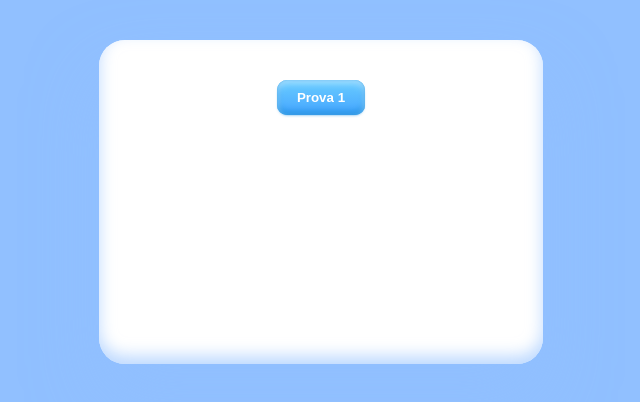
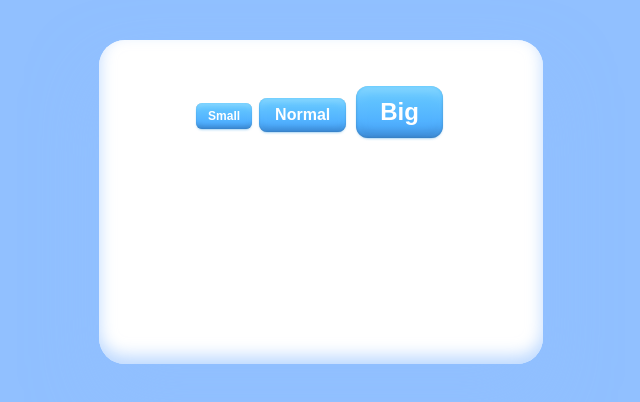
Before and after one commit to LucaMimmo05/clay-vue, a Vue app: page / in a window 1280 px wide. Shown: the top 402 px of the page, without its empty margins (319-959 px from the left). Built offline with nearby package versions, Linux system fonts and the light colour scheme.

Commit message:
[IMP] Implemented a first working button.

```diff
--- a/src/App.vue
+++ b/src/App.vue
@@ -6,8 +6,14 @@
 <template>
     <div>
         <ClayContainer>
-            <ClayButton>
-                Prova 1
+            <ClayButton style="font-size: 0.75em;">
+                Small
+            </ClayButton>
+            <ClayButton style="font-size: 1em;">
+                Normal
+            </ClayButton>
+            <ClayButton style="font-size: 1.5em;">
+                Big
             </ClayButton>
         </ClayContainer>
     </div>
@@ -16,24 +22,26 @@
 <style lang="scss">
     :root
     {
-        --background-color: 145, 192, 255;  // #91C0FF
+        --black: 0, 0, 0;
+        --white: 255, 255, 255;
 
-        --blur: 5px;
-        --depth: 0px -8px;
-        --opacity: 1.0;
-        --roundness: 26px;
+        --clay-color-background: 145, 192, 255;
+
+        --clay-ease-duration: 333ms;
+        --clay-ease-function: cubic-bezier(0.68, -0.55, 0.27, 1.55);
     }
 
     html,
     body
     {
+        font-size: 16px;
         height: 100%;
         margin: 0px;
         padding: 0px;
     }
     body
     {
-        background-color: rgb(var(--background-color));
+        background-color: rgb(var(--clay-color-background));
     }
 
     #app
@@ -49,4 +57,8 @@
         text-align: center;
         width: 364px;
     }
+    .clay-button
+    {
+        margin: 0.25em;
+    }
 </style>
--- a/src/components/ClayButton.vue
+++ b/src/components/ClayButton.vue
@@ -7,86 +7,88 @@
     </button>
 </template>
 
-<style lang="scss" scoped>
+<style lang="scss">
+    :root
+    {
+        --clay-button-color-shade-light: 105, 205, 255;
+        --clay-button-color-shade-dark: 70, 165, 255;
+
+        --clay-button-color-outline: 255, 185, 87;
+        --clay-button-color-shadow: 25, 140, 220;
+
+        --clay-button-spacing-x: 0.5em;
+        --clay-button-spacing-y: 1em;
+        --clay-button-spacing: var(--clay-button-spacing-x) var(--clay-button-spacing-y);
+
+        --clay-button-roundness: var(--clay-button-spacing-x);
+    }
     .clay-button
     {
-        background-image: linear-gradient(rgb(105, 205, 255), rgb(70, 165, 255));
+        background-image: linear-gradient(rgb(var(--clay-button-color-shade-light)),
+                                          rgb(var(--clay-button-color-shade-dark)));
         border: none;
-        border-radius: 10px;
-        box-shadow: 0px 0px 0px 0px rgba(252, 165, 65, 0),  // outline
-                    0px 1.5px 3px -1.5px rgba(25, 140, 220, 0.75);  // shadow
+        border-radius: var(--clay-button-roundness);
+        box-shadow: 0px 0px 0px 0px rgba(var(--clay-button-color-outline), 0),
+                    0px 1.5px 3px -1.5px rgba(var(--clay-button-color-shadow), 0.75);
 
         color: white;
         cursor: pointer;
         font-weight: bold;
-        padding: 10px 20px;
+        padding: var(--clay-button-spacing);
         outline: none;
-        transition: box-shadow 333ms cubic-bezier(0.68, -0.55, 0.27, 1.55),
-                    transform 333ms cubic-bezier(0.68, -0.55, 0.27, 1.55);
+        transition: box-shadow var(--clay-ease-duration) var(--clay-ease-function),
+                    transform var(--clay-ease-duration) var(--clay-ease-function);
 
         transform-style: preserve-3d;
 
         &::before
         {
-            background-color: rgba(87, 185, 255, 0);
-            border-radius: 10px;
+            border-radius: var(--clay-button-roundness);
             bottom: 0px;
-            box-shadow: inset 0px 0px 2px 0px rgba(25, 140, 220, 0.5),  // inner-border
-                        inset 0px 3px 7px 0px rgb(175, 225, 255),  // top-light
-                        inset 0px -3px 7px 0px rgb(25, 140, 220);  // bottom-light
+            box-shadow: inset 0px 0px 0.125em 0px rgba(var(--black), 0.25),
+                        inset 0px 0.2em 0.45em 0px rgba(var(--white), 0.25),
+                        inset 0px -0.2em 0.45em 0px rgba(var(--black), 0.25);
 
             content: "";
             left: 0px;
+            mix-blend-mode: hard-light;
             position: absolute;
             right: 0px;
             top: 0px;
-            transition: background-color 333ms cubic-bezier(0.68, -0.55, 0.27, 1.55),
-                        box-shadow 333ms cubic-bezier(0.68, -0.55, 0.27, 1.55);
+            transition: box-shadow var(--clay-ease-duration) var(--clay-ease-function);
 
             z-index: -1;
         }
 
         &:hover
         {
-            box-shadow: 0px 0px 0px 0px rgba(252, 165, 65, 0),  // outline
-                        0px 4px 4px 0px rgba(25, 140, 220, 0.333);  // shadow
+            box-shadow: 0px 0px 0px 0px rgba(var(--clay-button-color-outline), 0),
+                        0px 4px 4px 0px rgba(var(--clay-button-color-shadow), 0.333);
 
             transform: scale(1.05) translateY(-2px);
-
-            &::before
-            {
-                background-color: rgba(255, 255, 255, 0.125);
-            }
         }
 
-        &:focus
-        {
-            &::before
-            {
-                background-color: rgba(0, 0, 0, 0.125);
-            }
-        }
         &:focus-visible
         {
-            box-shadow: 0px 0px 0px 2.5px rgba(252, 165, 65, 1),  // outline
-                        0px 4px 4px 0px rgba(25, 140, 220, 0.333);  // shadow
+            box-shadow: 0px 0px 0px 2.5px rgba(var(--clay-button-color-outline), 1),
+                        0px 4px 4px 0px rgba(var(--clay-button-color-shadow), 0.333);
 
             transform: scale(1.05) translateY(-2px);
         }
 
         &:active
         {
-            box-shadow: 0px 0px 0px 0px rgba(252, 165, 65, 0),  // outline
-                        0px 0px 2px 0px rgba(25, 140, 220, 0.75),  // shadow
-                        0px -4px 4px -2px rgba(25, 140, 220, 0.333);  // top-notch;
+            box-shadow: 0px 0px 0px 0px rgba(var(--clay-button-color-outline), 0),
+                        0px 0px 2px 0px rgba(var(--clay-button-color-shadow), 0.75),
+                        0px -4px 4px -2px rgba(var(--clay-button-color-shadow), 0.333);
 
             transform: scale(0.95) translateY(2px);
 
             &::before
             {
-                box-shadow: inset 0px 0px 2px 0px rgba(25, 140, 220, 1),  // inner-border
-                            inset 0px 3px 7px 0px rgb(175, 225, 255),  // top-light
-                            inset 0px -3px 7px 0px rgb(25, 140, 220);  // bottom-light
+                box-shadow: inset 0px 0px 0.125em 0px rgba(var(--black), 0.25),
+                            inset 0px 0.2em 0.45em 0px rgba(var(--black), 0),
+                            inset 0px -0.2em 0.45em 0px rgba(var(--black), 0.25);
             }
         }
     }
--- a/src/components/ClayContainer.vue
+++ b/src/components/ClayContainer.vue
@@ -7,14 +7,21 @@
     </div>
 </template>
 
-<style lang="scss" scoped>
+<style lang="scss">
+    :root
+    {
+        --clay-container-blur: 5px;
+        --clay-container-depth: 0px -8px;
+        --clay-container-opacity: 1.0;
+        --clay-container-roundness: 26px;
+    }
     .clay-container
     {
-        // backdrop-filter: blur(var(--blur));
-        background-color: rgba(255, 255, 255, var(--opacity));
-        border-radius: var(--roundness);
-        box-shadow: 0px 35px 68px 0px rgba(var(--background-color), 0.5),
-              inset var(--depth) 16px 0px rgba(var(--background-color), 0.6),
+        // backdrop-filter: blur(var(--clay-container-blur));
+        background-color: rgba(255, 255, 255, var(--clay-container-opacity));
+        border-radius: var(--clay-container-roundness);
+        box-shadow: 0px 35px 68px 0px rgba(var(--clay-color-background), 0.5),
+              inset var(--clay-container-depth) 16px 0px rgba(var(--clay-color-background), 0.6),
               inset 0px 11px 28px 0px rgb(255, 255, 255);
     }
 </style>
```
